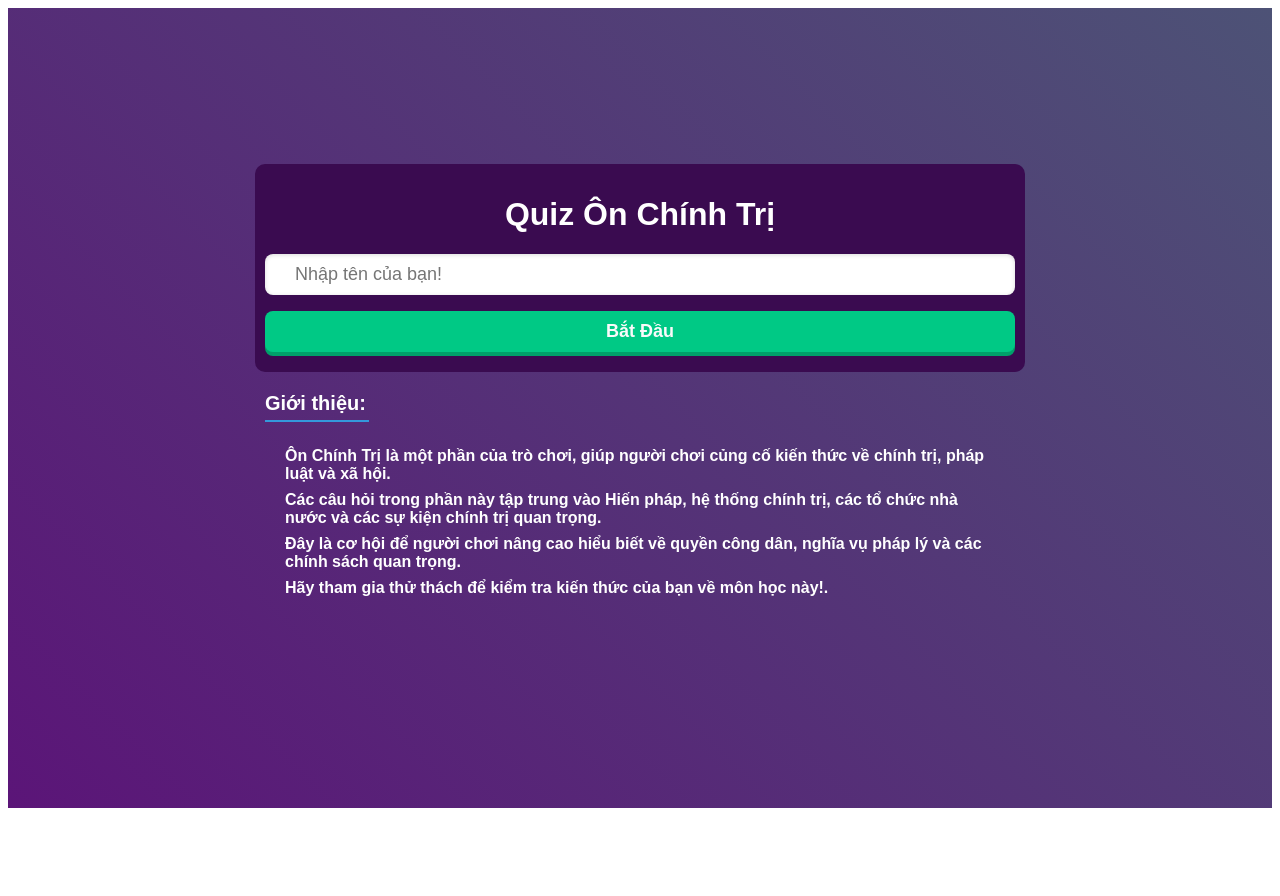
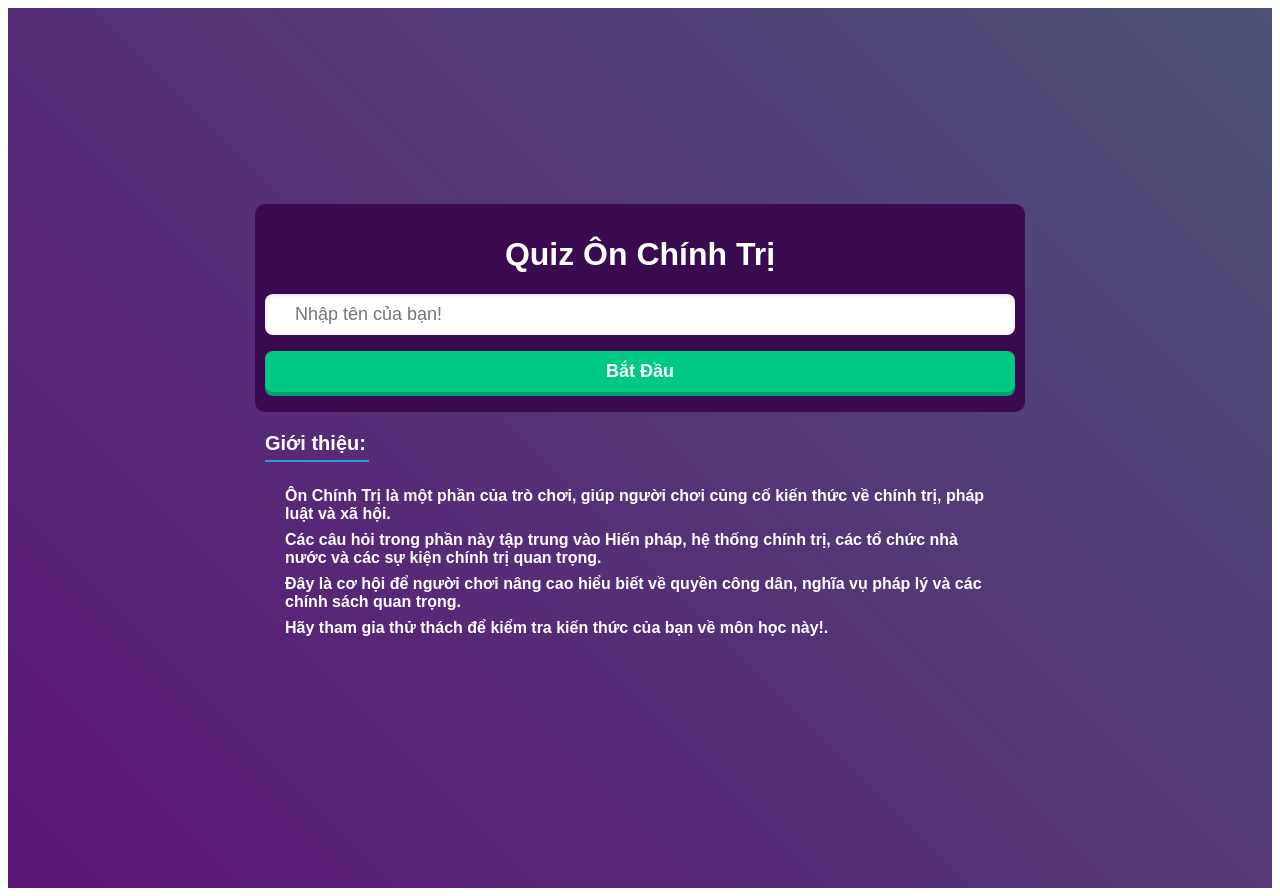
Before and after one commit to StephM205/Quiz_Game, a React (Vite) app: page / in a window 1280 px wide. Before the commit the page ends 816 px from the top, so only its background shows below. Built offline with nearby package versions, Linux system fonts and the light colour scheme.

Commit message:
fix css2

```diff
--- a/src/App.css
+++ b/src/App.css
@@ -6,7 +6,7 @@
   flex-direction: column;
   justify-content: center;
   align-items: center;
-  height: 100vh;
+  height: 110vh;
   margin: 0;
 }
 
@@ -134,6 +134,7 @@
   font-size: 22px;
   font-weight: bold;
   color: #ddd;
+  width: 96.7%;
 }
 .question-container .kth-text {
   border: 5px solid #063f0c;
```
